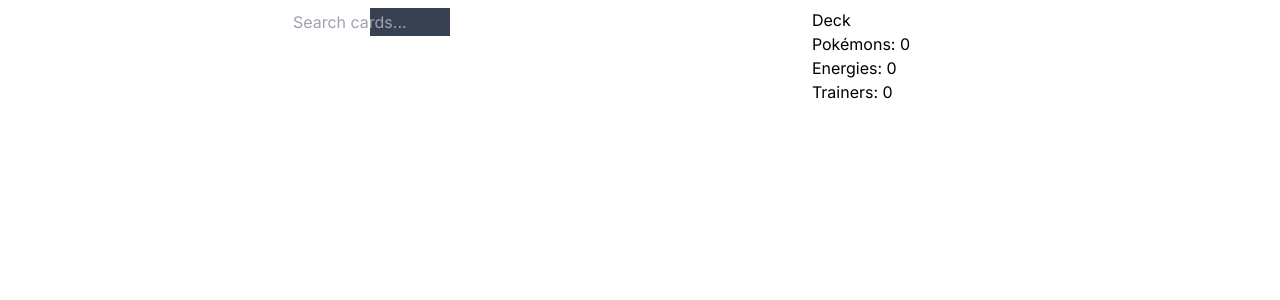
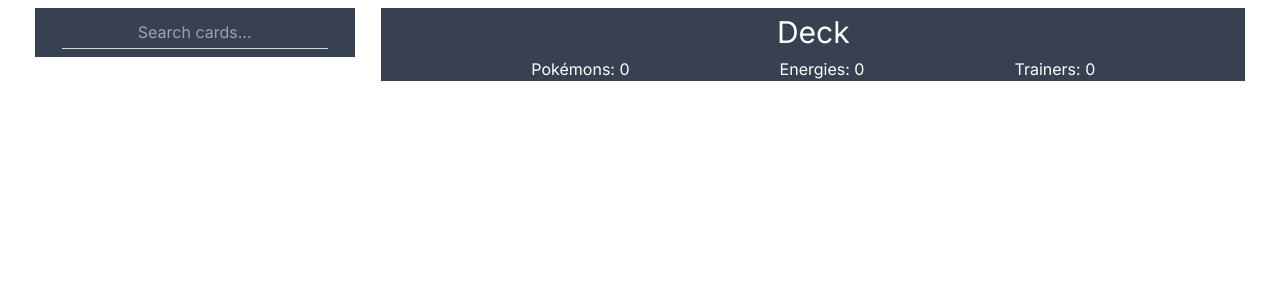
Before and after one commit to rodriguezbautista/deckbuilding-app, a Next.js app: page / in a window 1280 px wide. Shown: the top 300 px of the page. Built offline with nearby package versions, Linux system fonts and the light colour scheme.

Commit message:
moving to tailwind 2

```diff
--- a/src/components/card.js
+++ b/src/components/card.js
@@ -1,19 +1,24 @@
 import { useDeckDispatch } from "@/hooks/usePokemonDeck"
 
-export default function Card ({ card }) {
+export const cardSize = '8rem'
+
+export function Card ({ card }) {
   const dispatch = useDeckDispatch()
 
   return (
-    <li className='deck-card'>
-      <img className='deck-card-img' src={card.images.small} alt='' />
-      <div className='deck-card-buttons'>
+    <li className='relative'>
+      <img src={card.images.small} alt='' />
+      <div className='flex justify-evenly absolute bottom-3 w-full'>
         <button
+          className='p-1 bg-orange-500 h-8 w-8 rounded-full'
           onClick={() => dispatch({
             type: 'remove',
             card
           })}>-1</button>
-        <span>{card.copies}</span>
+        <span className='bg-black h-8 w-8 rounded-full p-1 text-center'
+          >{card.copies}</span>
         <button
+          className='p-1 bg-orange-500 h-8 w-8 rounded-full'
           onClick={() => dispatch({
             type: 'add',
             card
--- a/src/components/deck.js
+++ b/src/components/deck.js
@@ -1,18 +1,18 @@
 import { useDeck } from '@/hooks/usePokemonDeck'
-import Card from './card.js'
+import {Card, cardSize} from './card.js'
 
 export function Deck () {
   const deck = useDeck()
 
   return (
-    <div className='deck-container'>
-      <h2>Deck</h2>
-      <ul className='width-100%'>
+    <div className='flex flex-col items-center w-[54rem] h-min bg-gray-700 text-white'>
+      <h2 className='text-3xl leading-relaxed'>Deck</h2>
+      <ul className='flex justify-evenly w-full'>
         <li>Pokémons: {deck.length.Pokémon}</li>
         <li>Energies: {deck.length.Energy}</li>
         <li>Trainers: {deck.length.Trainer}</li>
       </ul>
-      <ul className='deck'>
+      <ul className={`grid grid-cols-[repeat(auto-fill,minmax(${cardSize},1fr))] gap-2 [&:not(:empty)]:p-2 w-full`}>
         {[deck.Pokémon, deck.Energy, deck.Trainer].map((supertype) => {
           return supertype.map((card) =>
             <Card
--- a/src/components/searchbox.js
+++ b/src/components/searchbox.js
@@ -6,7 +6,7 @@ export function SearchBox () {
   const [searchText, setSearchtext] = useState('')
 
   return (
-  <div className='flex flex-col items-center bg-gray-700 w-20 h-min'>
+  <div className='flex flex-col bg-gray-700 h-min w-80'>
     <SearchBar
       searchText={searchText}
       onSearchtextChange={setSearchtext} />
@@ -18,9 +18,9 @@ export function SearchBox () {
 
 function SearchBar ({ searchText, onSearchtextChange }) {
   return (
-    <form className='flex justify-center w-full'>
+    <form className='flex justify-center'>
       <input
-        className='bg-inherit py-0.25 px-1 my-0.5 border-none'
+        className='bg-inherit py-1 px-4 my-2 text-white border-b border-b-gray-300 text-center focus:outline-none focus:border-b-2 focus:mb-[calc(0.5rem-1px)] focus:border-b-white'
         type="text"
         placeholder="Search cards..."
         value={searchText}
@@ -44,9 +44,10 @@ function CardList ({ searchText }) {
 
   return (
     <>
-      <ul className='searchbox-cardlist'>
+      <ul className='overflow-auto max-h-[32rem] empty:max-h-0'>
         {cardlist?.data.map(card =>
-          <li className='searchbox-cardlist-item' id={card.id} key={card.id} onClick={() => handleCardSubmit(card)}>
+          <li className='flex justify-between cursor-pointer text-white p-4 w-full [&:not(:first-child)]:border-t [&:not(:first-child)]:border-t-white hover:bg-gray-600'
+           id={card.id} key={card.id} onClick={() => handleCardSubmit(card)}>
             <span>{card.name}</span>
             <span>{card.id}</span>
           </li>)}
```
Also changed, not shown: src/app/globals.css (+3 -4 lines), 1 other file (tests, documents, lock files or other folders).
